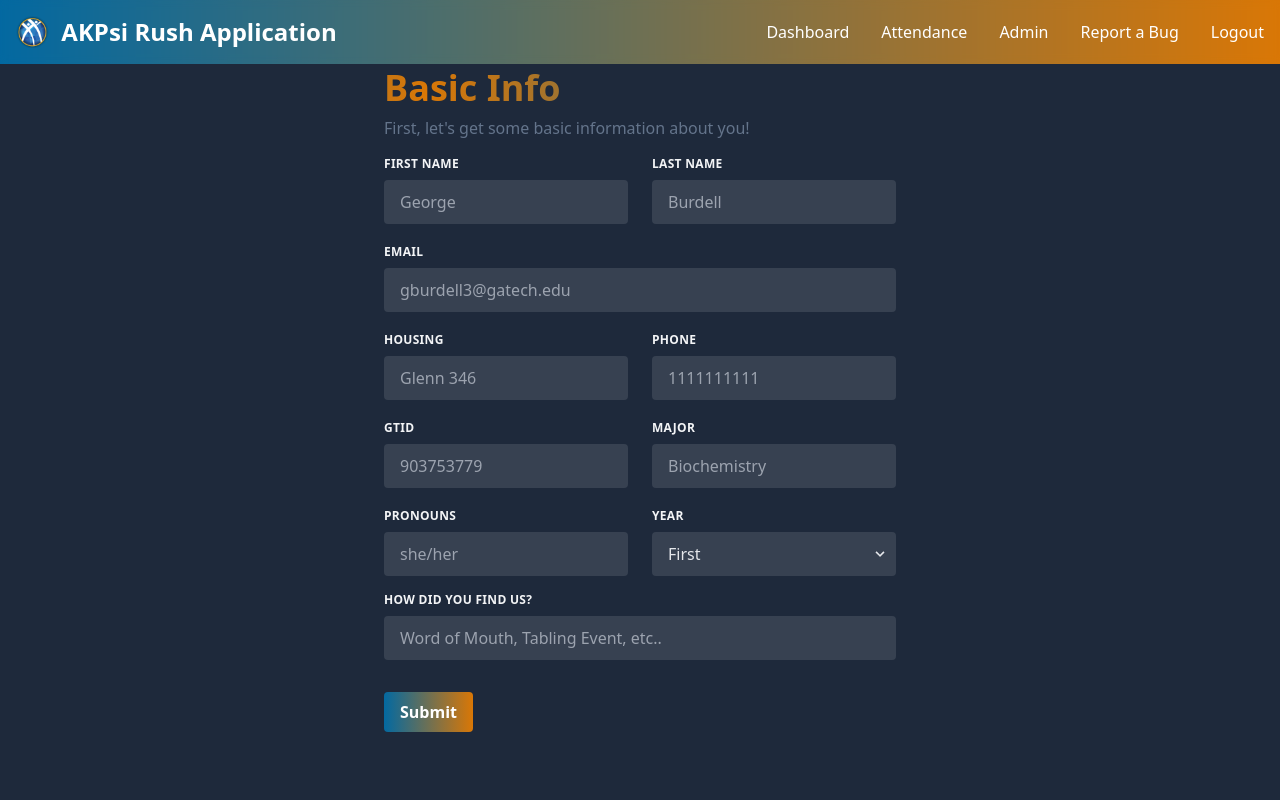
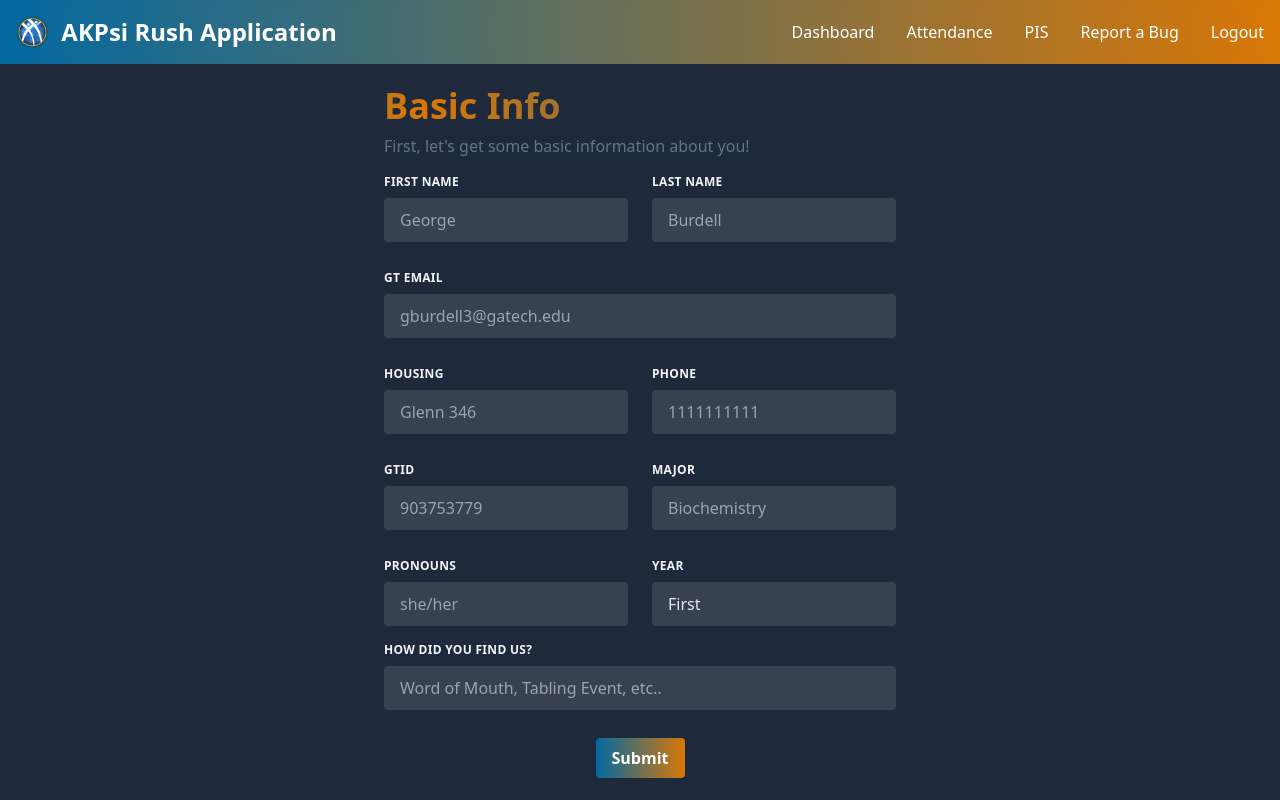
Before and after one commit to theflashwin/gtakpsi-rush-app, a React (Vite) app in the folder client/: page /register in a window 1280 px wide. Built offline with nearby package versions, Linux system fonts and the light colour scheme.

Commit message:
Added verification to rushee's edit page

```diff
--- a/client/src/App.jsx
+++ b/client/src/App.jsx
@@ -25,7 +25,7 @@ function App() {
 
   return (
 
-    <div className='m-0 p-0 h-screen w-screen overflow-y-scroll'>
+    <div className='m-0 p-0 h-screen w-screen overflow-y-scroll no-scrollbar'>
 
       <BrowserRouter>
 
@@ -42,8 +42,6 @@ function App() {
           <Route path='/pis/:gtid' element={<PIS/>} />
           <Route path='/attendance' element={<Attendance/>} />
           <Route path='/brother/pis' element={<BrotherPIS/>} />
-
-          <Route path='/playground' element={<PisSignUp/>} />
 
         </Routes>
 
--- a/client/src/components/Navbar.jsx
+++ b/client/src/components/Navbar.jsx
@@ -34,7 +34,7 @@ export default function Navbar(props) {
                                 <a href="/attendance" class="block py-2 px-3 text-whit rounded md:bg-transparent md:p-0 dark:text-white" aria-current="page">Attendance</a>
                             </li>
                             <li>
-                                <a href="/admin" class="block py-2 px-3 text-whit rounded md:bg-transparent md:p-0 dark:text-white" aria-current="page">Admin</a>
+                                <a href="/brother/pis" class="block py-2 px-3 text-whit rounded md:bg-transparent md:p-0 dark:text-white" aria-current="page">PIS</a>
                             </li>
 
                             {/* {verifyIsAdmin() ?<li>
--- a/client/src/components/RegisterComponents/BasicInfo.jsx
+++ b/client/src/components/RegisterComponents/BasicInfo.jsx
@@ -3,102 +3,175 @@ import React from "react";
 export default function BasicInfo(props) {
 
     return (
-        <div>
-            <h1 className="mb-2 text-left font-bold bg-gradient-to-r from-sky-700 via-amber-600 to-sky-700 animate-text bg-clip-text text-transparent text-4xl">Basic Info</h1>
-            <h1 className="text-slate-500 text-left mb-4">First, let's get some basic information about you!</h1>
-            <form class="text-left w-full max-w-lg">
-                <div class="flex flex-wrap -mx-3 mb-2">
-                    <div class="w-full md:w-1/2 px-3 mb-6 md:mb-0">
-                        <label class="block uppercase tracking-wide text-gray-100 text-xs font-bold mb-2" for="grid-first-name">
+        <div className="mt-16 p-4">
+            <h1 className="mb-2 text-left font-bold bg-gradient-to-r from-sky-700 via-amber-600 to-sky-700 animate-text bg-clip-text text-transparent text-4xl">
+                Basic Info
+            </h1>
+            <h1 className="text-slate-500 text-left mb-4">
+                First, let's get some basic information about you!
+            </h1>
+            <form className="text-left w-full max-w-lg mx-auto">
+                {/* Row 1: First and Last Name */}
+                <div className="flex flex-wrap -mx-3 mb-4">
+                    <div className="w-full sm:w-1/2 px-3 mb-4 sm:mb-0">
+                        <label className="block uppercase tracking-wide text-gray-100 text-xs font-bold mb-2" htmlFor="grid-first-name">
                             First Name
                         </label>
-                        <input ref={props.firstname} class="appearance-none block w-full bg-gray-700 text-gray-200 rounded py-3 px-4 mb-3 leading-tight focus:outline-none" id="grid-first-name" type="text" placeholder="George" />
+                        <input
+                            ref={props.firstname}
+                            className="appearance-none block w-full bg-gray-700 text-gray-200 rounded py-3 px-4 mb-3 leading-tight focus:outline-none focus:ring focus:ring-blue-400"
+                            id="grid-first-name"
+                            type="text"
+                            placeholder="George"
+                        />
                     </div>
-                    <div class="w-full md:w-1/2 px-3">
-                        <label class="block uppercase tracking-wide text-gray-100 text-xs font-bold mb-2" for="grid-last-name">
+                    <div className="w-full sm:w-1/2 px-3">
+                        <label className="block uppercase tracking-wide text-gray-100 text-xs font-bold mb-2" htmlFor="grid-last-name">
                             Last Name
                         </label>
-                        <input ref={props.lastname} class="appearance-none block w-full bg-gray-700 text-gray-200 rounded py-3 px-4 leading-tight focus:outline-none focus:border-gray-500" id="grid-last-name" type="text" placeholder="Burdell" />
-                    </div>
-                </div>
-                <div class="flex flex-wrap -mx-3 mb-2">
-                    <div class="w-full px-3">
-                        <label class="block uppercase tracking-wide text-gray-100 text-xs font-bold mb-2" for="grid-password">
-                            Email
-                        </label>
-                        <input ref={props.email} class="appearance-none block w-full bg-gray-700 text-gray-200 rounded py-3 px-4 mb-3 leading-tight focus:outline-none focus:border-gray-500" id="grid-password" placeholder="gburdell3@gatech.edu" />
-                    </div>
-                </div>
-                <div class="flex flex-wrap -mx-3 mb-2">
-                    <div class="w-full md:w-1/2 px-3 mb-6 md:mb-0">
-                        <label class="block uppercase tracking-wide text-gray-100 text-xs font-bold mb-2" for="grid-first-name">
-                            Housing
-                        </label>
-                        <input ref={props.housing} class="appearance-none block w-full bg-gray-700 text-gray-200 rounded py-3 px-4 mb-3 leading-tight focus:outline-none" id="grid-first-name" type="text" placeholder="Glenn 346" />
-                    </div>
-                    <div class="w-full md:w-1/2 px-3">
-                        <label class="block uppercase tracking-wide text-gray-100 text-xs font-bold mb-2" for="grid-last-name">
-                            Phone
-                        </label>
-                        <input ref={props.phone} class="appearance-none block w-full bg-gray-700 text-gray-200 rounded py-3 px-4 leading-tight focus:outline-none focus:border-gray-500" id="grid-last-name" type="text" placeholder="1111111111" />
-                    </div>
-                </div>
-                <div class="flex flex-wrap -mx-3 mb-2">
-                    <div class="w-full md:w-1/2 px-3 mb-6 md:mb-0">
-                        <label class="block uppercase tracking-wide text-gray-100 text-xs font-bold mb-2" for="grid-first-name">
-                            GTID
-                        </label>
-                        <input ref={props.gtid} class="appearance-none block w-full bg-gray-700 text-gray-200 rounded py-3 px-4 mb-3 leading-tight focus:outline-none" id="grid-first-name" type="text" placeholder="903753779" />
-                    </div>
-                    <div class="w-full md:w-1/2 px-3">
-                        <label class="block uppercase tracking-wide text-gray-100 text-xs font-bold mb-2" for="grid-last-name">
-                            Major
-                        </label>
-                        <input ref={props.major} class="appearance-none block w-full bg-gray-700 text-gray-200 rounded py-3 px-4 leading-tight focus:outline-none focus:border-gray-500" id="grid-last-name" type="text" placeholder="Biochemistry" />
+                        <input
+                            ref={props.lastname}
+                            className="appearance-none block w-full bg-gray-700 text-gray-200 rounded py-3 px-4 leading-tight focus:outline-none focus:ring focus:ring-blue-400"
+                            id="grid-last-name"
+                            type="text"
+                            placeholder="Burdell"
+                        />
                     </div>
                 </div>
 
-                <div class="flex flex-wrap -mx-3 mb-4">
-                    <div class="w-full md:w-1/2 px-3 mb-6 md:mb-0">
-                        <label class="block uppercase tracking-wide text-gray-100 text-xs font-bold mb-2" for="grid-city">
+                {/* Row 2: Email */}
+                <div className="flex flex-wrap -mx-3 mb-4">
+                    <div className="w-full px-3">
+                        <label className="block uppercase tracking-wide text-gray-100 text-xs font-bold mb-2" htmlFor="grid-email">
+                            GT Email
+                        </label>
+                        <input
+                            ref={props.email}
+                            className="appearance-none block w-full bg-gray-700 text-gray-200 rounded py-3 px-4 mb-3 leading-tight focus:outline-none focus:ring focus:ring-blue-400"
+                            id="grid-email"
+                            type="email"
+                            placeholder="gburdell3@gatech.edu"
+                        />
+                    </div>
+                </div>
+
+                {/* Row 3: Housing and Phone */}
+                <div className="flex flex-wrap -mx-3 mb-4">
+                    <div className="w-full sm:w-1/2 px-3 mb-4 sm:mb-0">
+                        <label className="block uppercase tracking-wide text-gray-100 text-xs font-bold mb-2" htmlFor="grid-housing">
+                            Housing
+                        </label>
+                        <input
+                            ref={props.housing}
+                            className="appearance-none block w-full bg-gray-700 text-gray-200 rounded py-3 px-4 mb-3 leading-tight focus:outline-none focus:ring focus:ring-blue-400"
+                            id="grid-housing"
+                            type="text"
+                            placeholder="Glenn 346"
+                        />
+                    </div>
+                    <div className="w-full sm:w-1/2 px-3">
+                        <label className="block uppercase tracking-wide text-gray-100 text-xs font-bold mb-2" htmlFor="grid-phone">
+                            Phone
+                        </label>
+                        <input
+                            ref={props.phone}
+                            className="appearance-none block w-full bg-gray-700 text-gray-200 rounded py-3 px-4 leading-tight focus:outline-none focus:ring focus:ring-blue-400"
+                            id="grid-phone"
+                            type="tel"
+                            placeholder="1111111111"
+                        />
+                    </div>
+                </div>
+
+                {/* Row 4: GTID and Major */}
+                <div className="flex flex-wrap -mx-3 mb-4">
+                    <div className="w-full sm:w-1/2 px-3 mb-4 sm:mb-0">
+                        <label className="block uppercase tracking-wide text-gray-100 text-xs font-bold mb-2" htmlFor="grid-gtid">
+                            GTID
+                        </label>
+                        <input
+                            ref={props.gtid}
+                            className="appearance-none block w-full bg-gray-700 text-gray-200 rounded py-3 px-4 mb-3 leading-tight focus:outline-none focus:ring focus:ring-blue-400"
+                            id="grid-gtid"
+                            type="text"
+                            placeholder="903753779"
+                        />
+                    </div>
+                    <div className="w-full sm:w-1/2 px-3">
+                        <label className="block uppercase tracking-wide text-gray-100 text-xs font-bold mb-2" htmlFor="grid-major">
+                            Major
+                        </label>
+                        <input
+                            ref={props.major}
+                            className="appearance-none block w-full bg-gray-700 text-gray-200 rounded py-3 px-4 leading-tight focus:outline-none focus:ring focus:ring-blue-400"
+                            id="grid-major"
+                            type="text"
+                            placeholder="Biochemistry"
+                        />
+                    </div>
+                </div>
+
+                {/* Row 5: Pronouns and Year */}
+                <div className="flex flex-wrap -mx-3 mb-4">
+                    <div className="w-full sm:w-1/2 px-3 mb-4 sm:mb-0">
+                        <label className="block uppercase tracking-wide text-gray-100 text-xs font-bold mb-2" htmlFor="grid-pronouns">
                             Pronouns
                         </label>
-                        <input ref={props.pronouns} class="appearance-none block w-full bg-gray-700 text-gray-200 rounded py-3 px-4 leading-tight " id="grid-city" type="text" placeholder="she/her" />
+                        <input
+                            ref={props.pronouns}
+                            className="appearance-none block w-full bg-gray-700 text-gray-200 rounded py-3 px-4 leading-tight focus:outline-none focus:ring focus:ring-blue-400"
+                            id="grid-pronouns"
+                            type="text"
+                            placeholder="she/her"
+                        />
                     </div>
-                    <div class="w-full md:w-1/2 px-3 mb-6 md:mb-0">
-                        <label class="block uppercase tracking-wide text-gray-100 text-xs font-bold mb-2" for="grid-state">
+                    <div className="w-full sm:w-1/2 px-3">
+                        <label className="block uppercase tracking-wide text-gray-100 text-xs font-bold mb-2" htmlFor="grid-year">
                             Year
                         </label>
-                        <div class="relative">
-                            <select ref={props.year} class="block appearance-none w-full bg-gray-700 text-gray-200 py-3 px-4 pr-8 rounded leading-tight " id="grid-state">
+                        <select
+                            ref={props.year}
+                            className="block appearance-none w-full bg-gray-700 text-gray-200 py-3 px-4 pr-8 rounded leading-tight focus:outline-none focus:ring focus:ring-blue-400"
+                            id="grid-year"
+                        >
                             <option>First</option>
                             <option>Second</option>
                             <option>Third</option>
                             <option>Fourth</option>
                             <option>Fifth+</option>
                         </select>
-                            <div class="pointer-events-none absolute inset-y-0 right-0 flex items-center px-2 text-gray-200">
-                                <svg class="fill-current h-4 w-4" xmlns="http://www.w3.org/2000/svg" viewBox="0 0 20 20"><path d="M9.293 12.95l.707.707L15.657 8l-1.414-1.414L10 10.828 5.757 6.586 4.343 8z" /></svg>
                     </div>
                 </div>
+
+                {/* Row 6: Exposure */}
+                <div className="flex flex-wrap -mx-3 mb-4">
+                    <div className="w-full px-3">
+                        <label className="block uppercase tracking-wide text-gray-100 text-xs font-bold mb-2" htmlFor="grid-exposure">
+                            How did you find us?
+                        </label>
+                        <input
+                            ref={props.exposure}
+                            className="appearance-none block w-full bg-gray-700 text-gray-200 rounded py-3 px-4 leading-tight focus:outline-none focus:ring focus:ring-blue-400"
+                            id="grid-exposure"
+                            type="text"
+                            placeholder="Word of Mouth, Tabling Event, etc.."
+                        />
                     </div>
                 </div>
-                <div class="flex flex-wrap -mx-3 mb-2">
-                    <div class="w-full px-3">
-                        <label class="block uppercase tracking-wide text-gray-100 text-xs font-bold mb-2" for="grid-password">
-                            How did you find us?
-                        </label>
-                        <input ref={props.exposure} class="appearance-none block w-full bg-gray-700 text-gray-200 rounded py-3 px-4 mb-3 leading-tight focus:outline-none focus:border-gray-500" id="grid-password" placeholder="Word of Mouth, Tabling Event, etc.." />
-                    </div>
-                </div>
+
+                {/* Submit Button */}
+                <div className="flex justify-center">
                     <button
                         onClick={props.func}
-                    class="bg-gradient-to-r mt-3 from-sky-700 to-amber-600 hover:from-pink-500 hover:to-green-500 text-white font-bold py-2 px-4 rounded focus:ring transform transition hover:scale-105 duration-300 ease-in-out"
+                        className="bg-gradient-to-r mt-3 from-sky-700 to-amber-600 hover:from-pink-500 hover:to-green-500 text-white font-bold py-2 px-4 rounded focus:ring transform transition hover:scale-105 duration-300 ease-in-out"
                         type="button"
-                >Submit</button>
-
+                    >
+                        Submit
+                    </button>
+                </div>
             </form>
         </div>
+
     )
 
 }
--- a/client/src/index.css
+++ b/client/src/index.css
@@ -1,3 +1,15 @@
 @tailwind base;
 @tailwind components;
 @tailwind utilities;
+
+@layer utilities {
+    /* Hide scrollbar for Chrome, Safari and Opera */
+    .no-scrollbar::-webkit-scrollbar {
+        display: none;
+    }
+   /* Hide scrollbar for IE, Edge and Firefox */
+    .no-scrollbar {
+        -ms-overflow-style: none;  /* IE and Edge */
+        scrollbar-width: none;  /* Firefox */
+  }
+}
--- a/client/src/pages/Register.jsx
+++ b/client/src/pages/Register.jsx
@@ -99,7 +99,7 @@ export default function Register() {
 
         }
 
-        await verifyInfo(gtid.current?.value, email.current?.value)
+        await verifyInfo(gtid.current?.value, email.current?.value, phone.current?.value, true)
             .then((response) => {
 
                 if (response.status === "success") {
```
Also changed, not shown: client/src/js/verifications.js (+16 -3 lines), client/src/pages/Dashboard.jsx (+24 -3 lines), client/src/pages/PIS.jsx (+27 -4 lines), client/src/pages/RusheePage.jsx (+75 -10 lines), client/src/pages/RusheeZoom.jsx (+9 -1 lines). Lines whose indentation alone changed are shown as unchanged.
